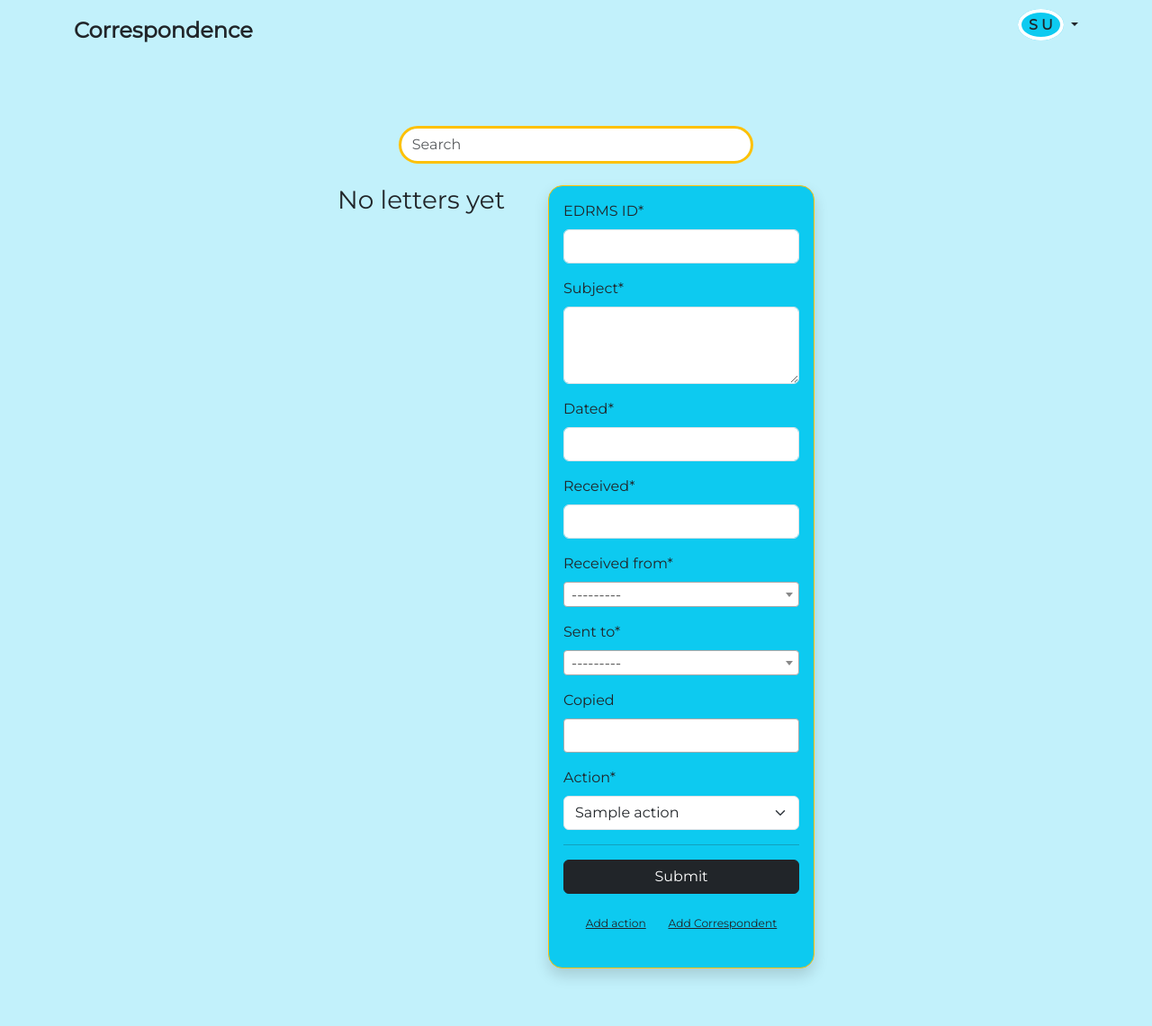
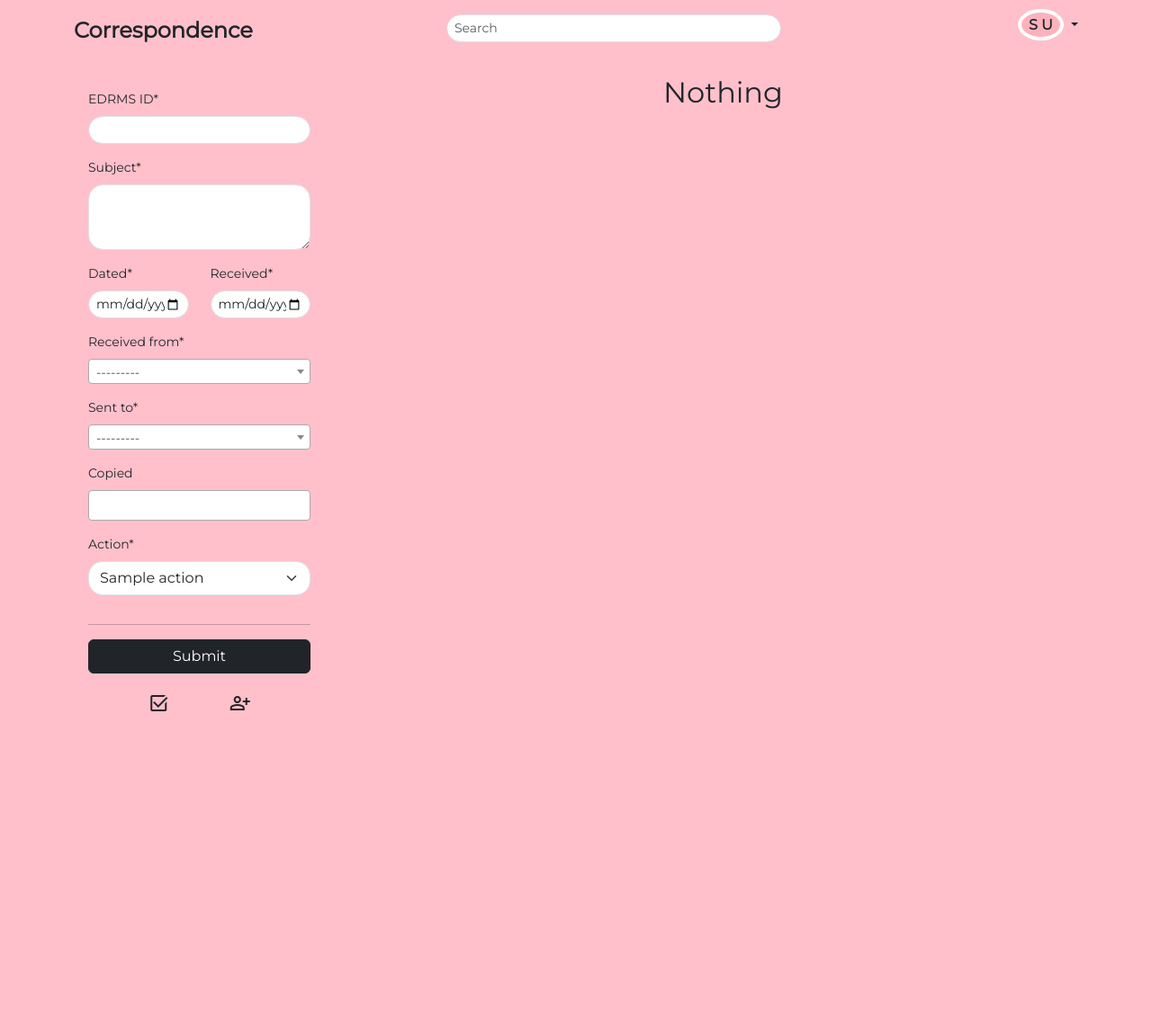
Before and after one commit to swelanauguste/sexc-candy, a Django app: page /create/ in a window 1280 px wide. Shown: the whole page at 90% size. After the commit the page ends 791 px from the top, so only its background shows below. Run offline with Django 4.2, Linux system fonts and the light colour scheme; a user stored in the database is signed in; tables that the repository leaves empty hold one stand-in row (values such as "Sample post"); some libraries are stand-ins or nearby versions.

Commit message:
frontend

```diff
--- a/app/letters/forms.py
+++ b/app/letters/forms.py
@@ -9,8 +9,8 @@ class LetterCreateForm(forms.ModelForm):
         fields = "__all__"
         exclude = ['created_by', 'updated_by', 'slug']
         widgets = {
-            "date_on_doc": forms.TextInput(attrs={"type": "date"}),
-            "date_received": forms.TextInput(attrs={"type": "date"}),
+            "dated": forms.TextInput(attrs={"type": "date"}),
+            "received": forms.TextInput(attrs={"type": "date"}),
             "subject": forms.Textarea(attrs={"rows": 3}),
             # "copied_to": forms.Select(attrs={"multiple": "multiple"}),
         }
--- a/app/letters/views.py
+++ b/app/letters/views.py
@@ -47,7 +47,7 @@ def letter_list_view(request):
     if query:
         letters = Letter.objects.filter(
             Q(edrms_id__icontains=query)
-            | Q(sent_to__name__icontains=query)
+            | Q(to__name__icontains=query)
             | Q(subject__icontains=query)
         ).distinct()
     else:
--- a/app/templates/base.html
+++ b/app/templates/base.html
@@ -38,6 +38,7 @@
         html,
         body {
             font-family: 'Montserrat', sans-serif;
+            background-color: pink;
         }
 
         .hide-me {
@@ -75,7 +76,7 @@
     </style>
 </head>
 
-<body class="bg-info bg-opacity-25">
+<body>
     {% include 'nav_bar.html' %}
     {% include 'messages.html' %}
     {% block content %}
--- a/app/templates/letters/letter_list.html
+++ b/app/templates/letters/letter_list.html
@@ -7,35 +7,92 @@ Correspondence
 {% endblock head_title %}
 
 {% block content %}
-<div class="p-lg-5">
-    <div class="col-lg-4 mx-auto">
-        <form action=""
-            method="get">
-            <input
-                class="form-control rounded-pill border-3 border border-warning"
-                type="search"
-                name="letters"
-                id="id_letters_search"
-                placeholder="Search">
-        </form>
-    </div>
-    <br>
-    <div class="d-flex justify-content-center">
-        <div class="">
+<div class="container mt-3">
+    <div class="d-lg-flex d-md-flex justify-content-between">
+        <div class="me-lg-5 me-md-4 px-3 pt-3 col-md-6 col-lg-3 col-sm-12 rounded-4 small"
+            style="height: fit-content;">
+            <form action="{% url 'letter-create' %}"
+                method="post">
+                {% csrf_token %}
+                <!-- {{form|crispy}} -->
+                <div class="row">
+                    <div class="col-lg-12">
+                        {{ form.edrms_id|as_crispy_field }}
+                    </div>
+                </div>
+                <div class="row">
+                    <div class="col-lg-12">
+                        {{ form.subject|as_crispy_field }}
+                    </div>
+                </div>
+                <div class="row">
+                    <div class="col-lg-6">
+                        {{ form.dated|as_crispy_field }}
+                    </div>
+                    <div class="col-lg-6">
+                        {{ form.received|as_crispy_field }}
+                    </div>
+                </div>
+                <div class="row">
+                    <div class="col-lg-12">
+                        {{ form.rec_from|as_crispy_field }}
+                    </div>
+                </div>
+                <div class="row">
+                    <div class="col-lg-12">
+                        {{ form.to|as_crispy_field }}
+                    </div>
+                </div>
+
+                <div class="row">
+                    <div class="col-lg-12">
+                        {{ form.copied|as_crispy_field }}
+                    </div>
+                </div>
+                <div class="row">
+                    <div class="col-lg-12">
+                        {{ form.action|as_crispy_field }}
+                    </div>
+                </div>
+                <hr>
+                <div class="d-grid">
+                    <button class="btn btn-dark"
+                        type="submit">Submit</button>
+                </div>
+            </form><br>
+            <div class="d-flex justify-content-evenly"><a
+                    class="text-dark small"
+                    href="{% url 'action-create' %}"><span
+                        class="material-symbols-outlined">
+                        select_check_box
+                    </span></a>
+                <a class="text-dark small"
+                    href="{% url 'correspondence-create' %}"><span
+                        class="material-symbols-outlined">
+                        person_add
+                    </span></a>
+            </div>
+            <br>
+        </div>
+        <div class="col mb-5"
+            style="height: 50rem;overflow-y:scroll;">
             {% for letter in letters %}
-            <div class="col mb-2">
-                <div class="card text-bg-info bg-info rounded-4">
+                <div class="col-lg-10 mb-4 shadow mx-auto p-3 rounded-4"
+                    style="background-color: pink;">
                     <div
-                        class="card-header d-flex justify-content-between small">
+                        class="card-header d-flex justify-content-between small border-danger">
                         <span title="dated"
-                            class="small text-muted">{{letter.date_on_doc}}</span>
+                            class="small text-muted">{{letter.dated}}</span>
                         <span title="received"
-                            class="small">{{letter.date_received}}</span>
+                            class="small">{{letter.received}}</span>
                     </div>
                     <div class="card-body">
-                        <h5 title="from"
-                            class="card-title"><a class="text-dark" href="{{letter.get_absolute_url}}">{{letter.edrms_id|upper}}</a></h5>
-                        <span class="card-text">
+                        <h5 title="EDRMS ID"
+                            class="card-title"><a class="text-dark"
+                                href="{{letter.get_absolute_url}}">{{letter.edrms_id|upper}}</a>
+                        </h5>
+                        <span title="from"
+                            class="card-text">
                             {{letter.rec_from|truncatechars:60 }}</span>
                         <p class="card-text">
                             {{letter.subject|truncatechars:60 }}</p>
@@ -45,9 +102,9 @@ Correspondence
                                 Details
                             </a>
                         </div>
-
+                        <br>
                     </div>
-                    <div class="card-footer">
+                    <div class="card-footer border-danger">
                         <div class="d-flex justify-content-lg-start">
                             {% if letter.letter_comments.first %}
                             <span>
@@ -64,45 +121,22 @@ Correspondence
                         </div>
                     </div>
                 </div>
-            </div>
             {% empty %}
-            <p class="text-center h3">No letters yet</p>
+            <p class="text-center h2">Nothing</p>
             {% endfor %}
-        </div>
-        <div class="ms-5 mb-3 px-3 py-3 col-lg-3 shadow rounded-4 border border-warning bg-info"
-            style="height: fit-content;">
-            <form action="{% url 'letter-create' %}"
-                method="post">
-                {% csrf_token %}
-                {{form|crispy}}
-                <hr>
-                <div class="d-grid">
-                    <button class="btn btn-dark"
-                        type="submit">Submit</button>
-                </div>
-            </form><br>
-            <div class="d-flex justify-content-evenly small"><a
-                    class="text-dark small"
-                    href="{% url 'action-create' %}">Add action</a> <a
-                    class="text-dark small"
-                    href="{% url 'correspondence-create' %}">Add
-                    Correspondent</a></div>
-            <br>
         </div>
     </div>
 </div>
-
-
 {% for letter in letters %}
-
 <!-- Modal -->
-<div class="modal fade"
+<div class="modal fade bg-danger bg-opacity-10"
     id="exampleModal{{letter.pk}}"
     tabindex="-1"
     aria-labelledby="exampleModalLabel"
     aria-hidden="true">
     <div class="modal-dialog modal-dialog-centered">
-        <div class="modal-content">
+        <div class="modal-content"
+            style="background-color: pink;">
             <div class="modal-header">
                 <h1 class="modal-title fs-5"
                     id="exampleModalLabel">Add comment</h1>
@@ -135,5 +169,7 @@ Correspondence
     $("#id_rec_from").select2();
     $("#id_to").select2();
     $("#id_copied").select2();
+    $(".form-control").addClass("form-control-sm rounded-4");
+    $(".form-select").addClass("form-control-sm rounded-4");
 </script>
 {% endblock content %}
--- a/app/templates/nav_bar.html
+++ b/app/templates/nav_bar.html
@@ -1,9 +1,21 @@
-<div class="container">
-    <header class="d-flex flex-wrap justify-content-center py-3 mb-4">
+<div class="container sticky-top">
+    <header class="d-flex flex-wrap justify-content-evenly py-3" style="background-color: pink;">
+        <div>
             <a href="{% url 'letter-list' %}"
                 class="d-flex align-items-center mb-3 mb-md-0 me-md-auto text-decoration-none text-dark fw-bolder">
                 <span class="fs-4">Correspondence </span>
             </a>
+        </div>
+        <div class="col-lg-4 mx-auto">
+            <form action=""
+                method="get">
+                <input class="form-control rounded-pill"
+                    type="search"
+                    name="letters"
+                    id="id_letters_search"
+                    placeholder="Search">
+            </form>
+        </div>
         {% if request.user.is_authenticated %}
         <div class="dropdown text-end">
             <a href="#"
@@ -11,7 +23,7 @@
                 data-bs-toggle="dropdown"
                 aria-expanded="false">
                 <span
-                    class="rounded-circle bg-info py-1 px-2 border border-4 border-white ms-5">{{request.user.profile.get_profile_initials|upper}}</span>
+                    class="rounded-circle bg-danger bg-opacity-10 py-1 px-2 border border-4 border-white ms-5">{{request.user.profile.get_profile_initials|upper}}</span>
             </a>
             <ul class="dropdown-menu text-small">
                 <li><a class="dropdown-item"
@@ -19,10 +31,12 @@
             </ul>
         </div>
         {% else %}
+        <div>
             <ul class="dropdown-menu text-small">
                 <li><a class="dropdown-item"
                         href="{% url 'account_login' %}">Sign in</a></li>
             </ul>
+        </div>
         {% endif %}
     </header>
 </div>
```
Also changed, not shown: app/templates/letters/letter_detail.html (+6 -6 lines), app/templates/letters/letter_update_form.html (indentation only). Lines whose indentation alone changed are shown as unchanged.
